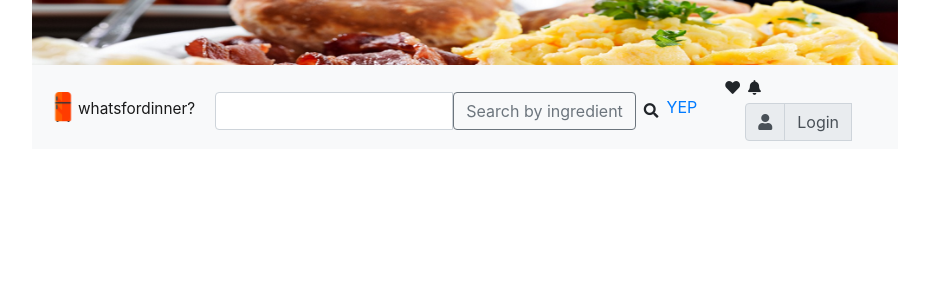
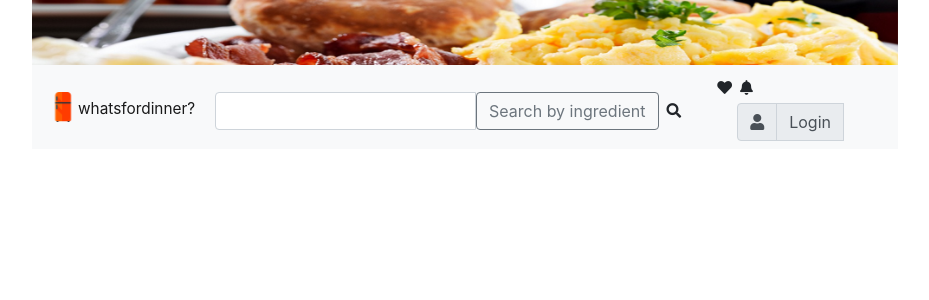
Before and after one commit to smdodds/whatsfordinner, an Angular app in the folder src/main/angular/: page / in a window 1280 px wide. Shown: the top 300 px of the page, without its empty margins (175-1104 px from the left). Built offline with nearby package versions, Linux system fonts and the light colour scheme; no server answers.

Commit message:
removed test nav link

```diff
--- a/src/main/angular/src/app/core/nav/nav.component.html
+++ b/src/main/angular/src/app/core/nav/nav.component.html
@@ -26,7 +26,6 @@
               </div>
             </li>
           </ul>
-          <a routerLink="recipe/1">YEP</a>
           <form class="form-inline my-2 my-lg-0 ml-4">
             <div class="m-1 pointer resfont">
               <i class="fas fa-heart"></i>
```
